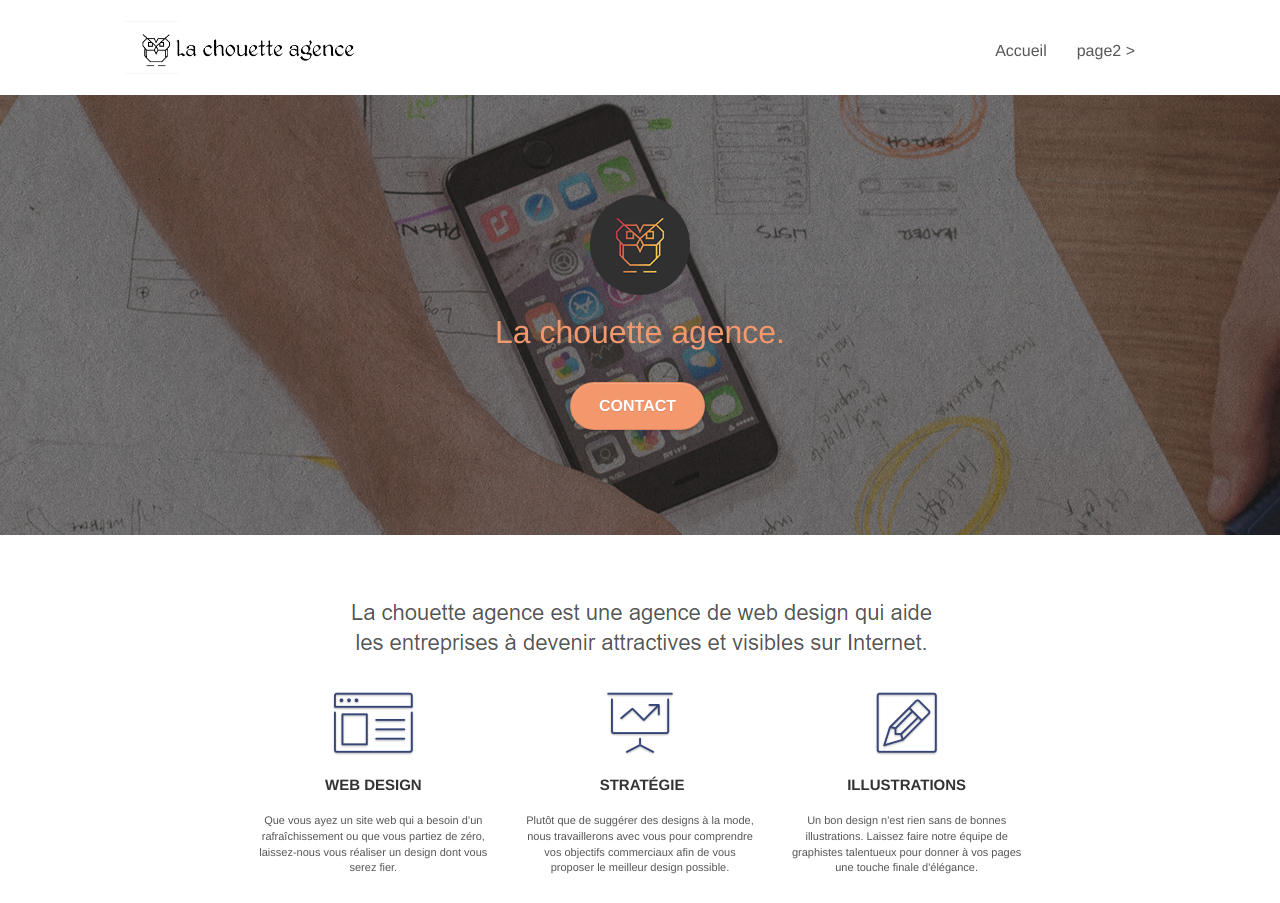
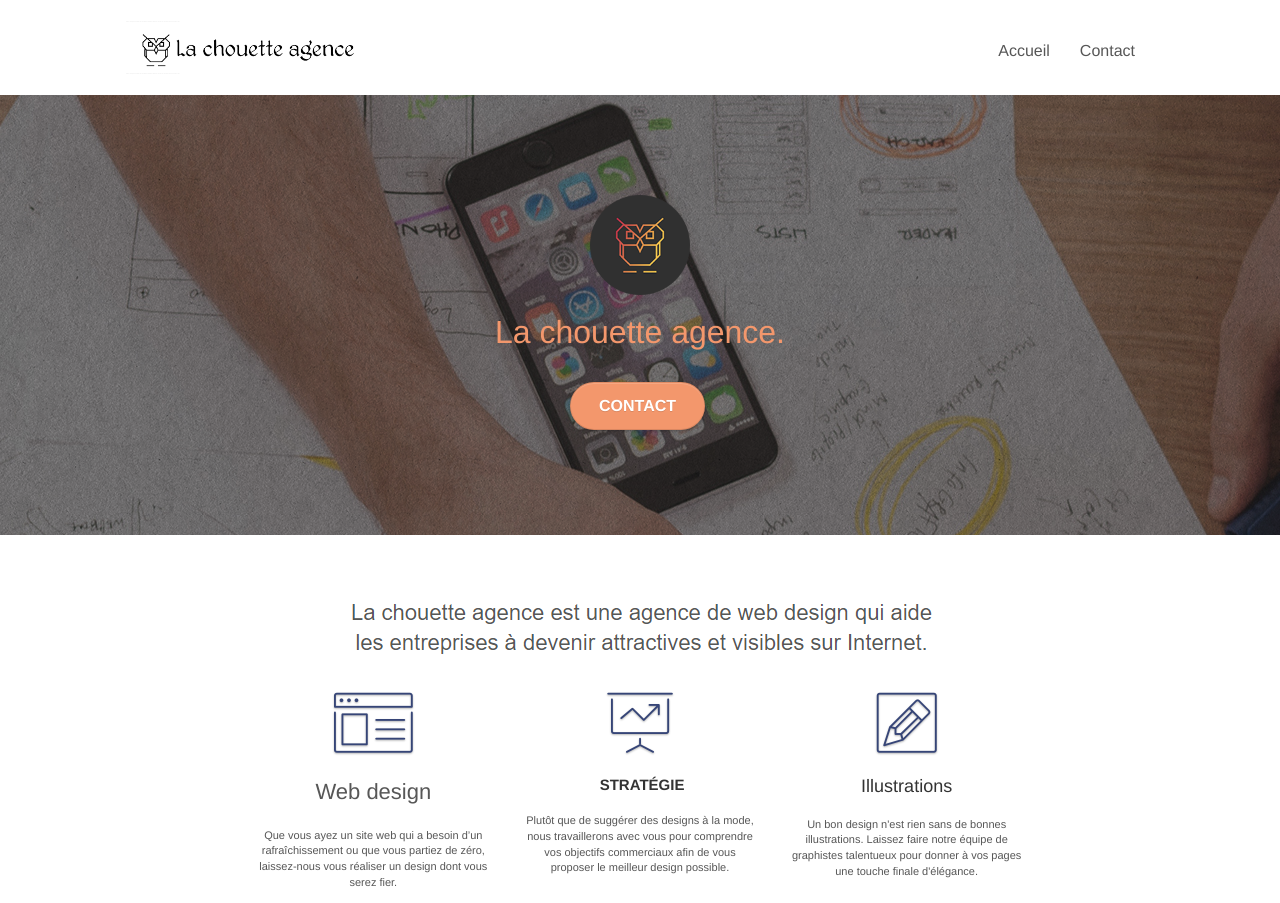
Before and after one commit to Tshoms/La-chouette-agence-, a plain HTML site: page index.html in a window 1280 px wide. Shown: the top 903 px of the page. Drawn offline with Linux system fonts and the light colour scheme.

Commit message:
version2

```diff
--- a/index.html
+++ b/index.html
@@ -1,11 +1,11 @@
 <!doctype html>
 <html lang="Default">
 <head>
-    <meta charset="utf-8">
-    <meta name="keywords" content="seo, google, site web, site internet, agence design paris, agence design, agence design,agence design,agence design,agence design,agence design,agence design,agence design,agence design">
-    <meta name="description" content="">
-    <meta name="viewport" content="width=device-width, initial-scale=1.0, viewport-fit=cover">
-    <link rel="shortcut icon" type="image/png" href="favicon.jpg">
+  <meta charset="utf-8">
+  <meta name="keywords" content="Entreprise web design Lyon">
+  <meta name="description" content="La chouette agence, une grande agence de web design basée à Lyon. ">
+  <meta name="viewport" content="width=device-width, initial-scale=1.0, viewport-fit=cover">
+  <link rel="shortcut icon" type="image/png" href="favicon.jpg">
 
 	<link rel="stylesheet" type="text/css" href="./css/bootstrap.css">
 	<link rel="stylesheet" type="text/css" href="style.css">
@@ -19,7 +19,7 @@
 	<script src="./js/jquery.touchSwipe.js" defer></script>
 	<script src="./js/gmaps.js"></script>
 
-    <title>.</title>
+  <title> Entreprise web design Lyon : La chouette agence est une agence de web design qui aide les entreprises à devenir attractives et visibles sur internet. </title>
 
 
 <!-- Analytics -->
@@ -27,6 +27,7 @@
 <!-- Analytics END -->
 
 </head>
+
 <body>
 <!-- Principal conteneur -->
 <div class="page-container">
@@ -52,7 +53,7 @@
 					<li>
 					</li>
 					<li>
-						<a href="page2.html">page2 &gt;</a>
+						<a href="page2.html">Contact</a>
 					</li>
 				</ul>
 			</div>
@@ -92,9 +93,9 @@
 				<div class="text-center">
 					<span class="et-icon-browser sm-shadow icon-dark-slate-blue icons icon-lg"></span>
 				</div>
-				<h3 class="mg-md text-center">
+				<h2 class="mg-md text-center">
 					Web design
-				</h3>
+				</h2>
 				<p class="text-center ">
 					Que vous ayez un site web qui a besoin d&rsquo;un rafraîchissement ou que vous partiez de zéro, laissez-nous vous réaliser un design dont vous serez fier.
 				</p>
@@ -114,9 +115,9 @@
 				<div class="text-center">
 					<span class="et-icon-edit sm-shadow icon-dark-slate-blue icons icon-lg"></span>
 				</div>
-				<h3 class="mg-md text-center">
+				<h4 class="mg-md text-center">
 					Illustrations
-				</h3>
+				</h4>
 				<p class="text-center ">
 					Un bon design n'est rien sans de bonnes illustrations. Laissez faire notre équipe de graphistes talentueux pour donner à vos pages une touche finale d'élégance.
 				</p>
```
